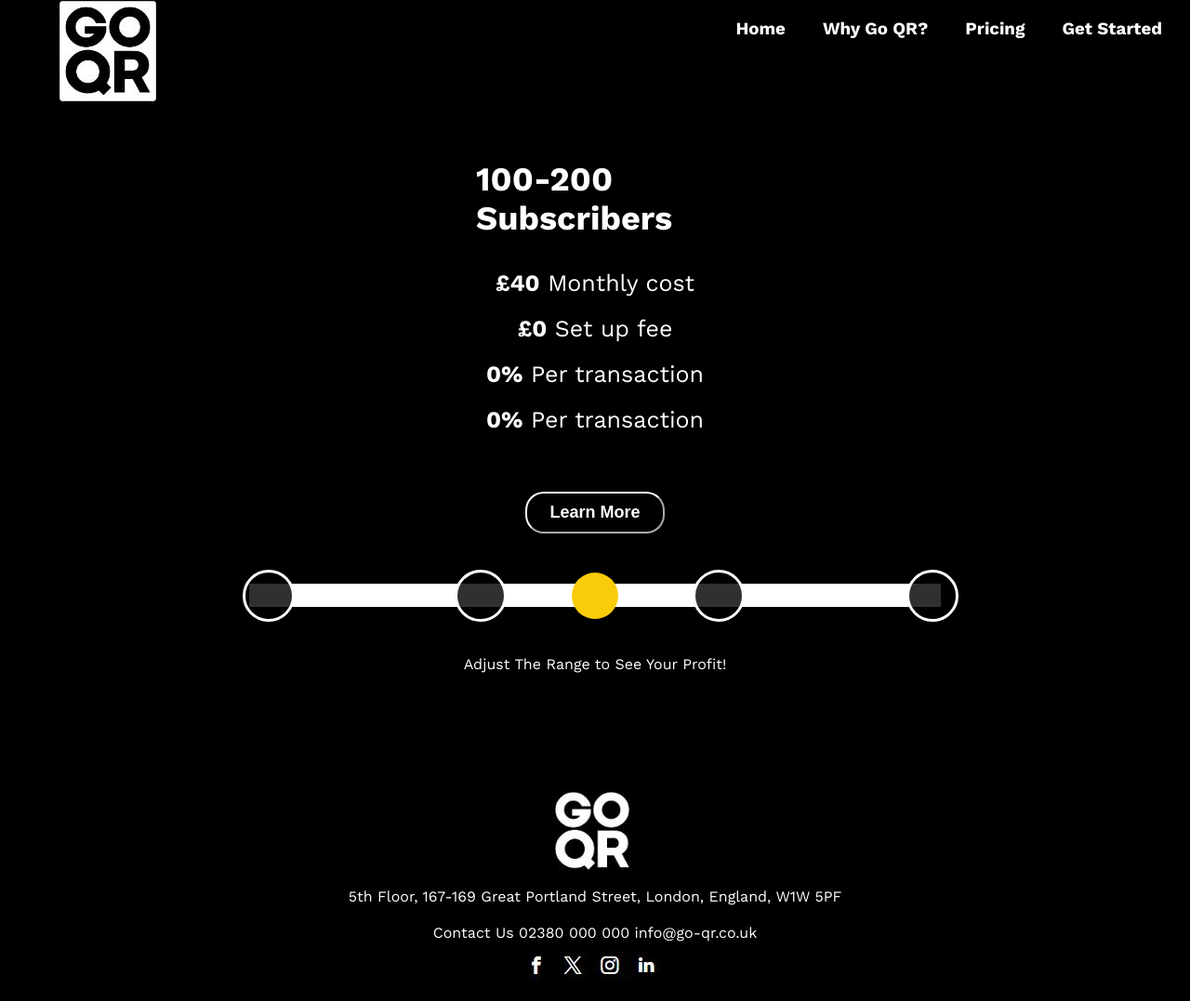
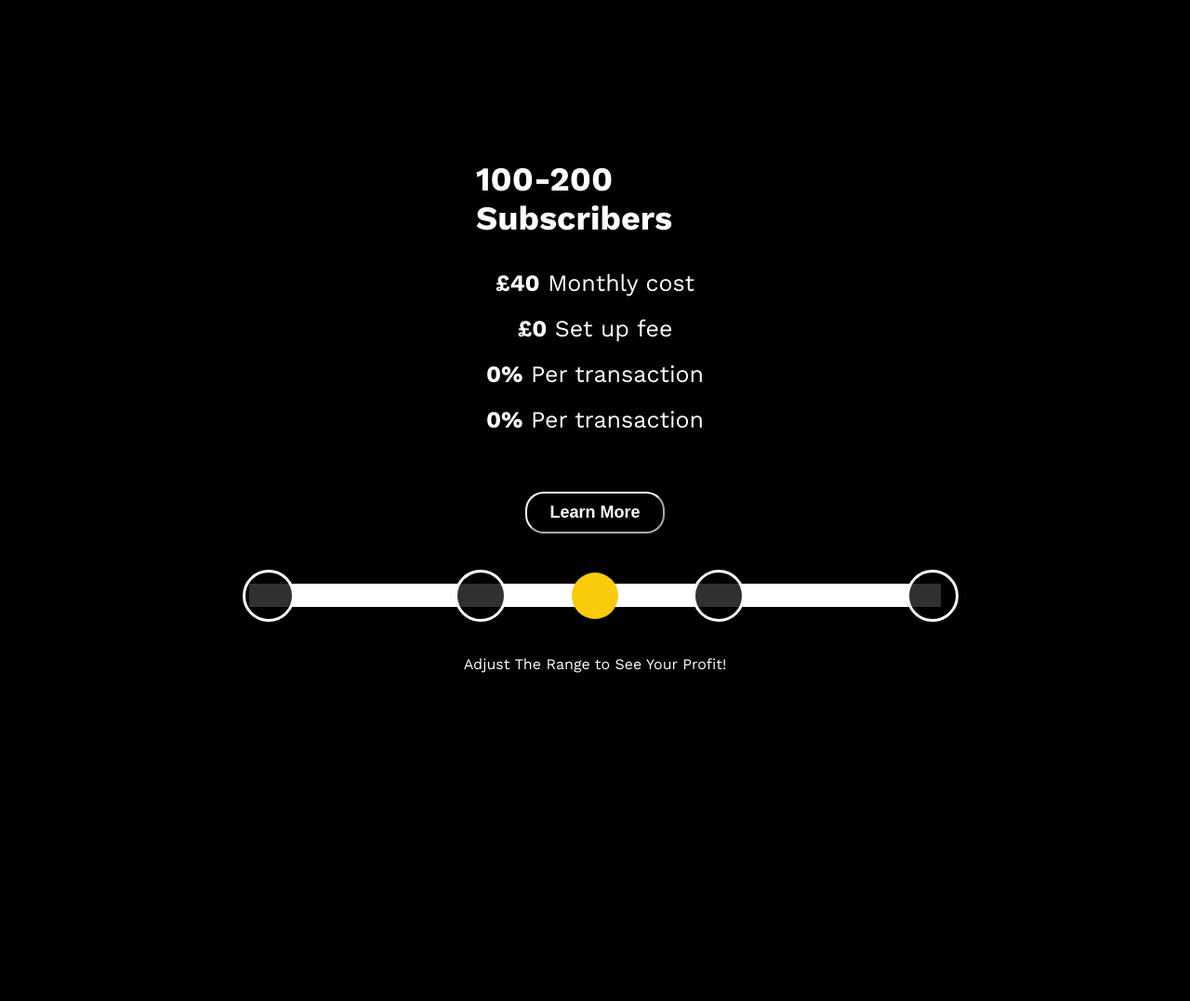
Before and after one commit to proto-codex/GOQR, a plain HTML site: page index.html in a window 1280 px wide. Shown: the whole page at 93% size. After the commit the page ends 928 px from the top, so only its background shows below. Drawn offline with nearby package versions, Linux system fonts and the light colour scheme.

Commit message:
Removed footer/header

```diff
--- a/index.html
+++ b/index.html
@@ -8,15 +8,6 @@
     <title>Your Page Title</title>
 </head>
 <body>
-
-<img class= "top-logo" src= "src\goqr-logo-top.JPG">
-
-<div class="navtext">
-    <h3>Home</h3>
-    <h3>Why Go QR?</h3>
-    <h3>Pricing</h3>
-    <h3>Get Started</h3>
-</div>
 
 <div class="info-container">
     <div class="plan-info"></div>
@@ -49,24 +40,6 @@
     <div class="slider_icon4"></div>
     <p>Adjust The Range to See Your Profit!</p>
 </div>
-
-<div class="footer-container">
-    <img src="src\goqr-logo-footer.JPG">
-    <div class="address-footer">
-        5th Floor,
-        167-169 Great Portland Street,
-        London,
-        England,
-        W1W 5PF</div>
-
-    <div class="contact-footer">
-        Contact Us
-        02380 000 000
-        info@go-qr.co.uk
-    </div>
-    <img src="src\social-footer.JPG">
-</div>
-
 </body>
 <script src="slider.js"></script>
 </html>
```
